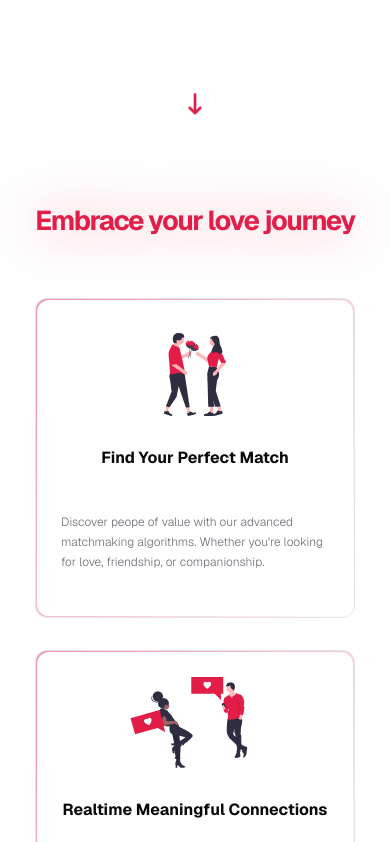
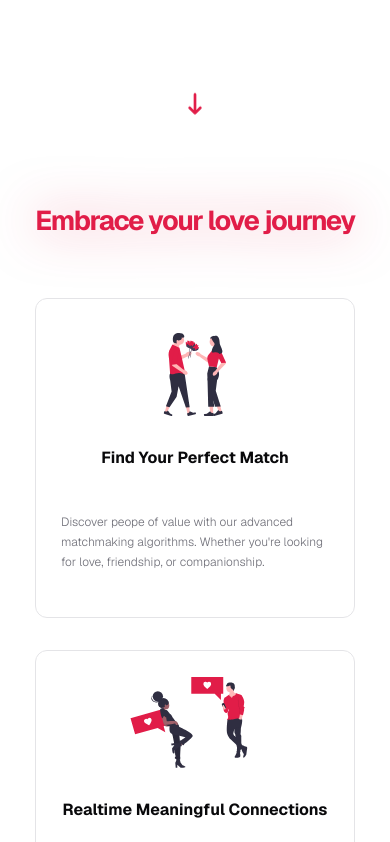
Before and after one commit to AgusjkDev/dream-duo, a Next.js app: page / in a window 390 px wide. Shown: the part 701-1543 px from the top of the page. Built offline with nearby package versions, Linux system fonts and the light colour scheme.

Commit message:
update animated gradient border card to not be animated on mobile due to performance issues

```diff
--- a/src/components/animated-gradient-border-card.tsx
+++ b/src/components/animated-gradient-border-card.tsx
@@ -6,9 +6,9 @@ const gradientVariants = cva("-inset-full absolute animate-spin", {
     variants: {
         variant: {
             default:
-                "bg-[conic-gradient(from_90deg_at_50%_50%,hsl(var(--background))_0%,hsl(var(--foreground)/0.5)_50%,hsl(var(--background))_100%)]",
+                "lg:bg-[conic-gradient(from_90deg_at_50%_50%,hsl(var(--background))_0%,hsl(var(--foreground)/0.5)_50%,hsl(var(--background))_100%)]",
             primary:
-                "bg-[conic-gradient(from_90deg_at_50%_50%,hsl(var(--background))_0%,hsl(var(--primary)/0.5)_50%,hsl(var(--background))_100%)]",
+                "lg:bg-[conic-gradient(from_90deg_at_50%_50%,hsl(var(--background))_0%,hsl(var(--primary)/0.5)_50%,hsl(var(--background))_100%)]",
         },
         speed: {
             default: "[animation-duration:2s]",
@@ -40,13 +40,13 @@ export default function AnimatedGradientBorderCard<T extends keyof JSX.Intrinsic
     return (
         <Comp
             className={cn(
-                "relative aspect-square w-full overflow-hidden rounded-xl border p-px backdrop-blur-3xl",
+                "relative aspect-square w-full overflow-hidden rounded-xl border p-px lg:backdrop-blur-3xl",
                 className,
             )}
         >
             <span aria-hidden="true" className={gradientVariants({ variant, speed })} />
 
-            <div className="h-full w-full rounded-xl bg-background backdrop-blur-3xl">
+            <div className="h-full w-full rounded-xl bg-background lg:backdrop-blur-3xl">
                 {children}
             </div>
         </Comp>
```
